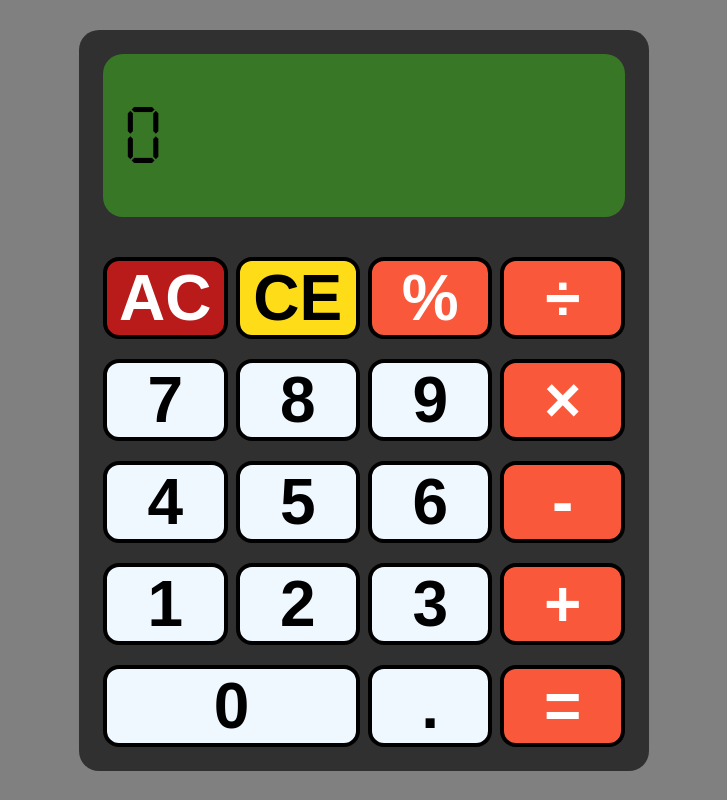
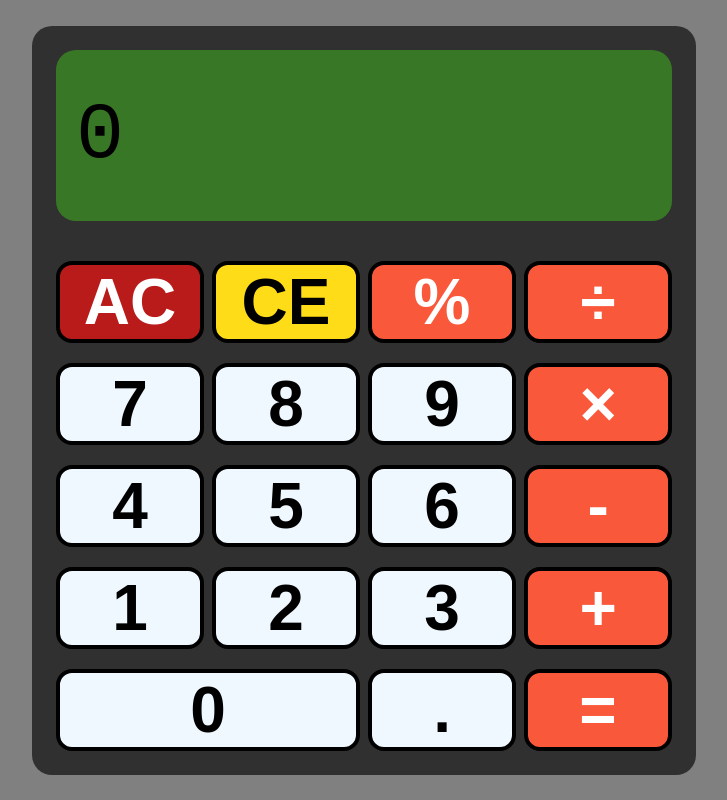
Before and after one commit to gonza2323/calculator, a plain HTML site: page index.html in a window 1280 px wide. Shown: the whole page, without its empty margins (276-1003 px from the left). Drawn offline with Linux system fonts and the light colour scheme.

Commit message:
Change font to monospace

```diff
--- a/style.css
+++ b/style.css
@@ -7,7 +7,7 @@
 html, body {
     margin: 0;
     padding: 0;
-    font-family: seven-segment, sans-serif;
+    font-family: monospace, sans-serif;
     height: 100vh;
 }
 
@@ -30,7 +30,6 @@ body {
     box-sizing: content-box;
     width: 12ch;
     padding: .5em .25em;
-    font-family: seven-segment;
     background-color: rgb(56, 119, 37);
     border-radius: .25em;
     margin-bottom: .5em;
```
